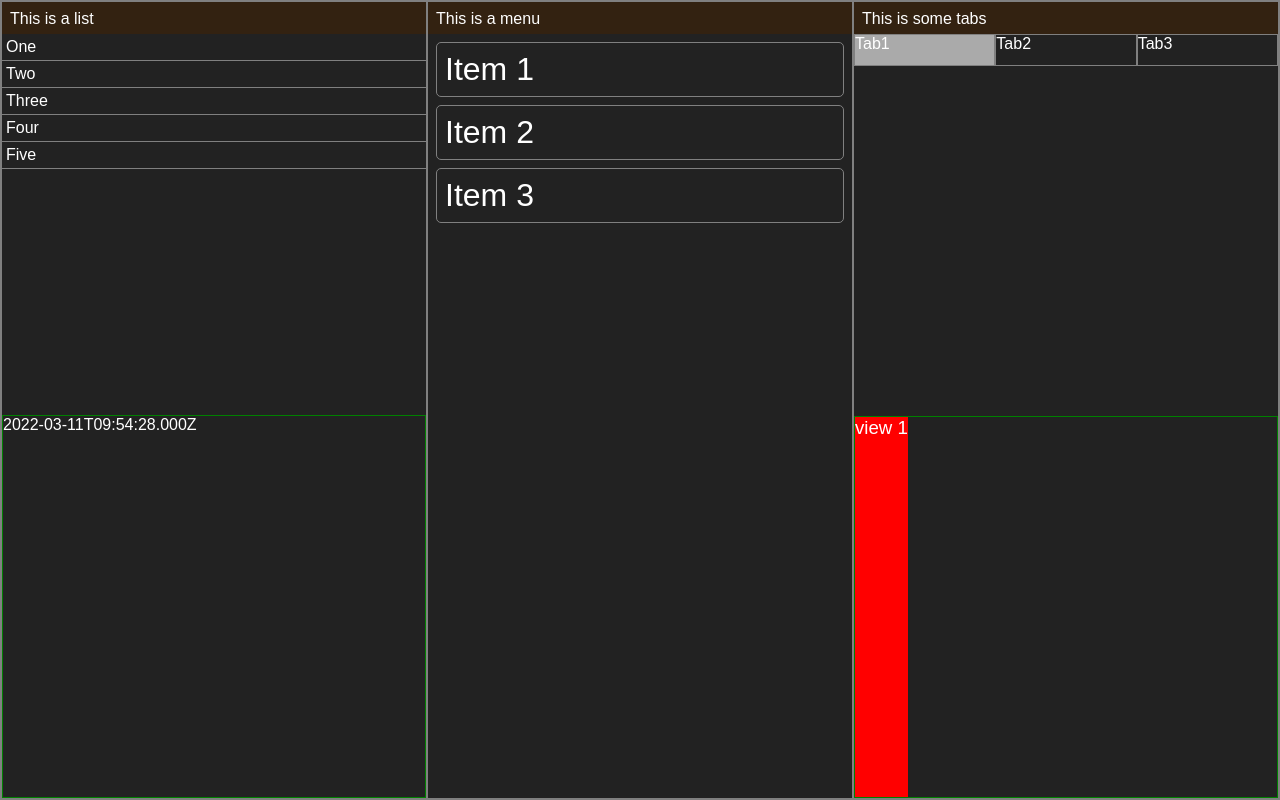
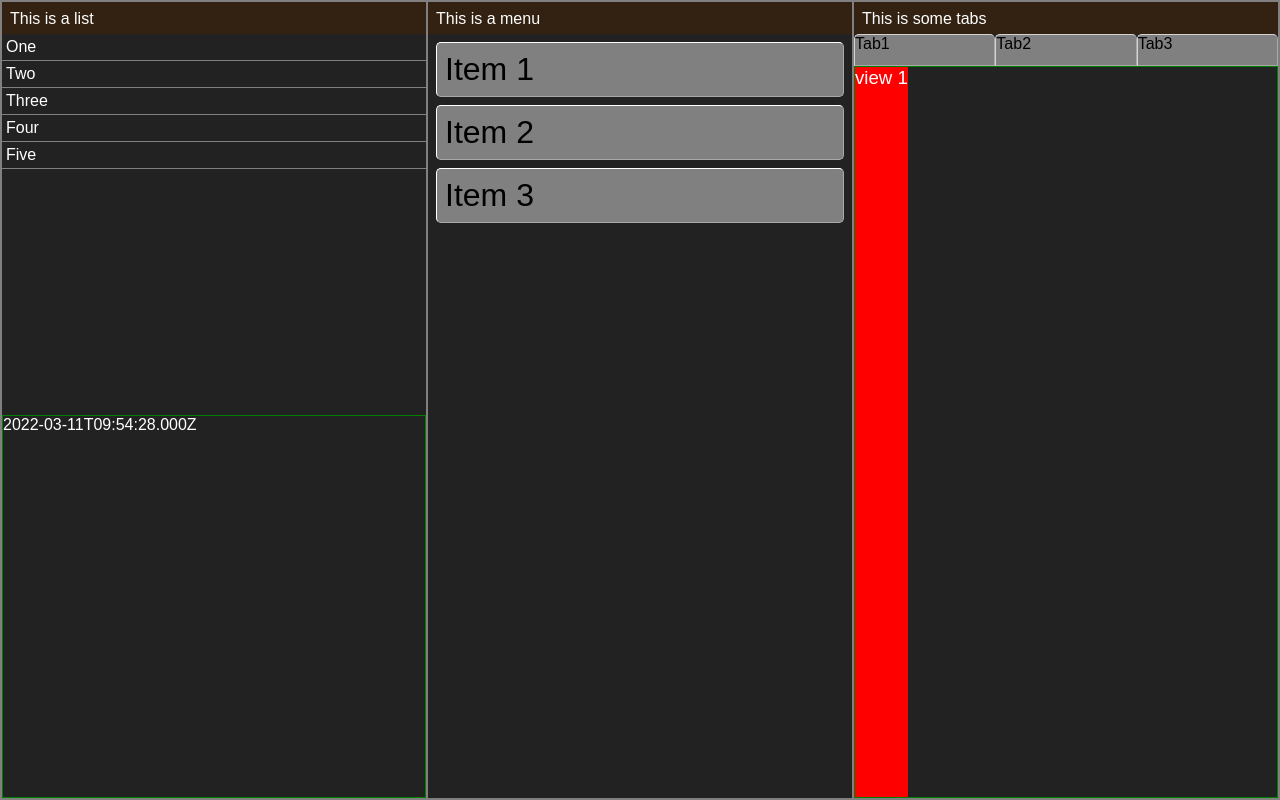
Before and after one commit to marcpmichel/meh, a plain HTML site: page index.html in a window 1280 px wide. Drawn offline with Linux system fonts and the light colour scheme.

Commit message:
fix tabs style

```diff
--- a/meh.css
+++ b/meh.css
@@ -7,7 +7,9 @@ div { display:flex; color: white; padding: 0px; margin: 0px; }
 .header { display: flex; flex: 0 0 32px; padding: 0.5em; height: 24px; background-color:#321; }
 .list { display: block; }
 .menu { display: block; }
-.menuitem { font-size: 2em; border-radius: 5px; margin: 0.25em; border: 1px solid gray; padding: 0.25em; }
+.menuitem { font-size: 2em; border-radius: 5px; color: black; background-color: gray; border-top: 1px solid white; border-left: 1px solid white; border-right: 1px solid darkgray; border-bottom: 1px solid darkgray; margin: 0.25em; padding: 0.25em; }
+.menuitem:active { border-top: 1px solid darkgray; border-left: 1px solid darkgray; border-right: 1px solid white; border-bottom: 1px solid white;  }
+.menuitem:hover { background-color: lightgray; }
 .item { border-bottom: 1px solid gray; padding: 0.25em; }
 .rows { display:flex; flex-flow: column nowrap; flex: 1; border: 1px solid gray; }
 .cols { display:flex; flex-flow: row nowrap;  flex: 1; border: 1px solid gray; }
@@ -17,10 +19,12 @@ div { display:flex; color: white; padding: 0px; margin: 0px; }
 .button { display: flex; flex: 0 0 auto; width: auto; padding-right: 1em; padding-left: 1em; padding-top: 0.5em; height: 32px; border: 1px solid black; border-radius: 5px; text-align: center; margin: 0.5em; }
 .button:hover { background-color: rgba(128,128,128,0.8); cursor: pointer; }
 /* .selectable {} */
-.selectable:hover { background-color: #456; cursor: pointer; }
-.tab { display:'inline-block', border-radius: 10px; border: 1px solid gray; height: 2em; }
-.tab-active { background-color: #AAA; }
-.tab:hover { background-color: rgba(128,128,128,0.8); cursor: pointer; }
+.selectable:hover { background-color: lightgray; color:black; cursor: pointer; }
+.tabs { flex-direction: row; flex: 0 0 auto; }
+.tab { min-width: 5em; height: 2em; text-align: center; display:'inline-block'; background-color: gray; color: black; border-radius: 5px 5px 0 0;
+  border-top: 1px solid lightgray; border-left: 1px solid lightgray; border-right: 1px solid darkgray; border-bottom: 1px solid darkgray; }
+.tab:active { background-color: gray; color: black; }
+.tab:hover { background-color: lightgray; cursor: pointer; }
 
 
 /* https://codepen.io/anon/pen/XaadLW */
```
